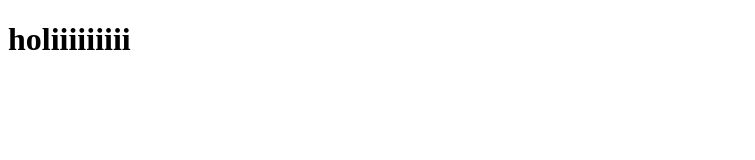
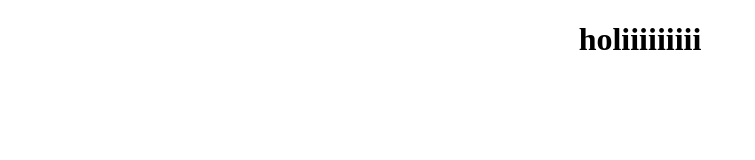
Before and after one commit to NoemiQuintanilla/ComputacionNube, a plain HTML site: page index.html in a window 1280 px wide. Shown: the whole page, without its empty margins (0-755 px from the left). Drawn offline with Linux system fonts and the light colour scheme.

Commit message:
Modifique

```diff
--- a/index.html
+++ b/index.html
@@ -6,6 +6,6 @@
     <title>Practica</title>
 </head>
 <body>
-    <h1>holiiiiiiiii</h1>
+   <center><h1>holiiiiiiiii</h1></center>
 </body>
 </html>
```
